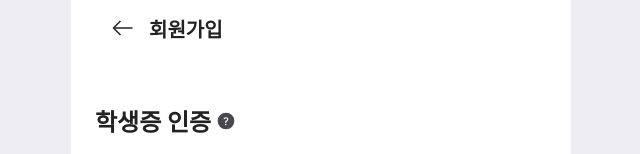
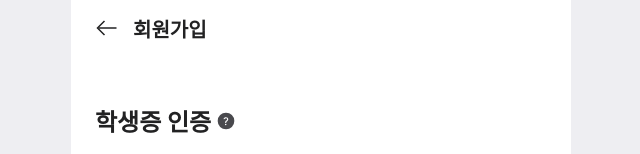
Before and after one commit to Wingle-SMWU/Wingle-Frontend, a Next.js app: page /auth/signup in a window 1280 px wide. Shown: the top 154 px of the page, without its empty margins (319-959 px from the left). Built offline with nearby package versions, Linux system fonts and the light colour scheme.

Commit message:
design: BackButton padding 제거 및 pointer 추가

```diff
--- a/src/pages/auth/signup.tsx
+++ b/src/pages/auth/signup.tsx
@@ -16,8 +16,11 @@ const S = {
     padding-right: 24px;
   `,
   HeaderWrapper: styled.div`
-    padding: 16px;
+    padding: 16px 0;
     display: flex;
+  `,
+  BackButton: styled(Image)`
+    cursor: pointer;
   `,
   CompleteButton: styled.button<SdInputProps>`
     height: 50px;
@@ -56,12 +59,12 @@ export default function SignUp() {
     <>
       <S.Wrapper>
         <S.HeaderWrapper>
-          <Image
+          <S.BackButton
             src="/auth/arrow_back.svg"
             alt="arrow"
             width={24}
             height={24}
-            onClick={() => router.push("/")}
+            onClick={() => router.push("/auth/login")}
           />
           <Margin direction="row" size={14} />
           <Text.Title2 color="gray900">회원가입</Text.Title2>
```
